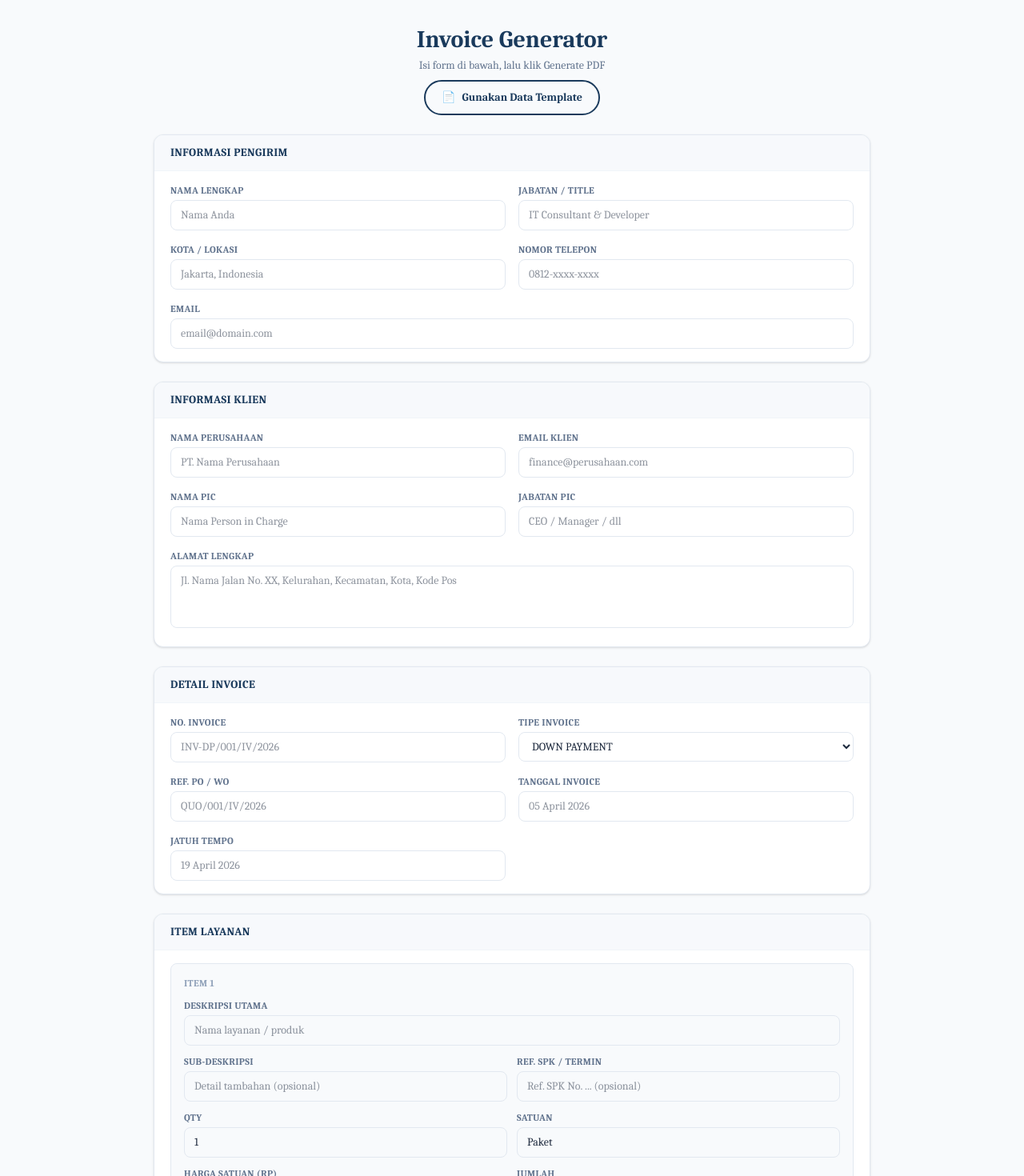
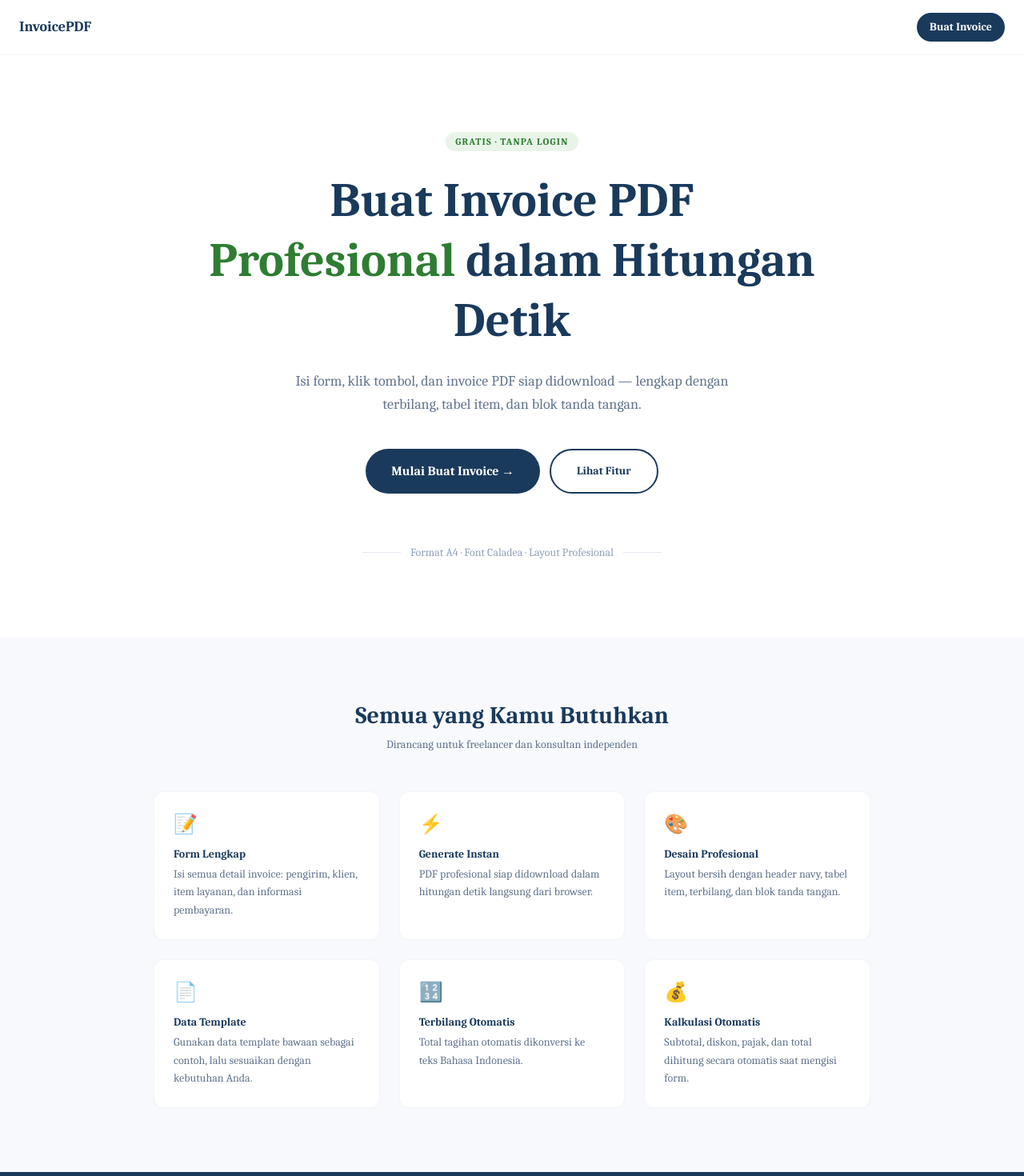
Before and after one commit to Dhanuuwrdhn/invoice-generator-pdf, a Next.js app: page / in a window 1280 px wide. Shown: the top 1470 px of the page at 80% size. Built offline with nearby package versions, Linux system fonts and the light colour scheme.

Commit message:
feat: add landing page and move form to /generator route
Landing page includes hero section, features grid, and CTA sections.
Invoice form moved to /generator for cleaner user flow.

```diff
--- /dev/null
+++ b/src/app/generator/page.tsx
@@ -0,0 +1,9 @@
+import { InvoiceForm } from '@/components/InvoiceForm';
+
+export const metadata = {
+  title: 'Generator — Invoice PDF',
+};
+
+export default function GeneratorPage() {
+  return <InvoiceForm />;
+}
--- a/src/app/page.tsx
+++ b/src/app/page.tsx
@@ -1,5 +1,153 @@
-import { InvoiceForm } from '@/components/InvoiceForm';
+import Link from 'next/link';
 
-export default function Home() {
-  return <InvoiceForm />;
+const FEATURES = [
+  {
+    icon: '📝',
+    title: 'Form Lengkap',
+    desc: 'Isi semua detail invoice: pengirim, klien, item layanan, dan informasi pembayaran.',
+  },
+  {
+    icon: '⚡',
+    title: 'Generate Instan',
+    desc: 'PDF profesional siap didownload dalam hitungan detik langsung dari browser.',
+  },
+  {
+    icon: '🎨',
+    title: 'Desain Profesional',
+    desc: 'Layout bersih dengan header navy, tabel item, terbilang, dan blok tanda tangan.',
+  },
+  {
+    icon: '📄',
+    title: 'Data Template',
+    desc: 'Gunakan data template bawaan sebagai contoh, lalu sesuaikan dengan kebutuhan Anda.',
+  },
+  {
+    icon: '🔢',
+    title: 'Terbilang Otomatis',
+    desc: 'Total tagihan otomatis dikonversi ke teks Bahasa Indonesia.',
+  },
+  {
+    icon: '💰',
+    title: 'Kalkulasi Otomatis',
+    desc: 'Subtotal, diskon, pajak, dan total dihitung secara otomatis saat mengisi form.',
+  },
+];
+
+export default function LandingPage() {
+  return (
+    <div
+      className="min-h-screen flex flex-col"
+      style={{ fontFamily: "'Caladea', 'Cambria', Georgia, serif" }}
+    >
+      {/* Navbar */}
+      <nav className="w-full px-6 py-4 flex items-center justify-between border-b border-slate-100 bg-white">
+        <span className="font-bold text-lg" style={{ color: '#1A3A5C' }}>
+          InvoicePDF
+        </span>
+        <Link
+          href="/generator"
+          className="text-sm font-semibold px-4 py-2 rounded-full transition-all hover:opacity-80"
+          style={{ backgroundColor: '#1A3A5C', color: '#fff' }}
+        >
+          Buat Invoice
+        </Link>
+      </nav>
+
+      {/* Hero */}
+      <section className="flex-1 flex flex-col items-center justify-center text-center px-6 py-24 bg-white">
+        <span
+          className="inline-block text-xs font-bold uppercase tracking-widest px-3 py-1 rounded-full mb-6"
+          style={{ backgroundColor: '#E8F4E8', color: '#2E7D32' }}
+        >
+          Gratis · Tanpa Login
+        </span>
+        <h1
+          className="text-4xl sm:text-5xl md:text-6xl font-bold leading-tight mb-6 max-w-3xl"
+          style={{ color: '#1A3A5C' }}
+        >
+          Buat Invoice PDF{' '}
+          <span style={{ color: '#2E7D32' }}>Profesional</span>{' '}
+          dalam Hitungan Detik
+        </h1>
+        <p className="text-slate-500 text-lg max-w-xl mb-10 leading-relaxed">
+          Isi form, klik tombol, dan invoice PDF siap didownload — lengkap dengan
+          terbilang, tabel item, dan blok tanda tangan.
+        </p>
+        <div className="flex flex-col sm:flex-row gap-3 items-center">
+          <Link
+            href="/generator"
+            className="px-8 py-4 rounded-full text-white font-bold text-base transition-all hover:opacity-90 hover:shadow-lg"
+            style={{ backgroundColor: '#1A3A5C' }}
+          >
+            Mulai Buat Invoice →
+          </Link>
+          <a
+            href="#fitur"
+            className="px-8 py-4 rounded-full font-semibold text-sm border-2 transition-all hover:bg-slate-50"
+            style={{ borderColor: '#1A3A5C', color: '#1A3A5C' }}
+          >
+            Lihat Fitur
+          </a>
+        </div>
+
+        {/* Preview badge */}
+        <div className="mt-16 flex items-center gap-3 text-slate-400 text-sm">
+          <span className="h-px w-12 bg-slate-200" />
+          Format A4 · Font Caladea · Layout Profesional
+          <span className="h-px w-12 bg-slate-200" />
+        </div>
+      </section>
+
+      {/* Features */}
+      <section id="fitur" className="py-20 px-6" style={{ backgroundColor: '#F7F9FC' }}>
+        <div className="max-w-4xl mx-auto">
+          <h2
+            className="text-2xl sm:text-3xl font-bold text-center mb-2"
+            style={{ color: '#1A3A5C' }}
+          >
+            Semua yang Kamu Butuhkan
+          </h2>
+          <p className="text-center text-slate-500 mb-12 text-sm">
+            Dirancang untuk freelancer dan konsultan independen
+          </p>
+          <div className="grid grid-cols-1 sm:grid-cols-2 md:grid-cols-3 gap-6">
+            {FEATURES.map((f) => (
+              <div
+                key={f.title}
+                className="bg-white rounded-xl p-6 border border-slate-100 hover:shadow-md transition-shadow"
+              >
+                <div className="text-2xl mb-3">{f.icon}</div>
+                <h3 className="font-bold text-sm mb-1" style={{ color: '#1A3A5C' }}>
+                  {f.title}
+                </h3>
+                <p className="text-slate-500 text-sm leading-relaxed">{f.desc}</p>
+              </div>
+            ))}
+          </div>
+        </div>
+      </section>
+
+      {/* CTA Bottom */}
+      <section className="py-20 px-6 text-center" style={{ backgroundColor: '#1A3A5C' }}>
+        <h2 className="text-2xl sm:text-3xl font-bold text-white mb-4">
+          Siap membuat invoice pertamamu?
+        </h2>
+        <p className="text-slate-300 mb-8 text-sm">
+          Tidak perlu daftar. Tidak perlu bayar. Langsung pakai.
+        </p>
+        <Link
+          href="/generator"
+          className="inline-block px-10 py-4 rounded-full font-bold text-base transition-all hover:opacity-90"
+          style={{ backgroundColor: '#ffffff', color: '#1A3A5C' }}
+        >
+          Buat Invoice Sekarang →
+        </Link>
+      </section>
+
+      {/* Footer */}
+      <footer className="py-6 text-center text-xs text-slate-400 border-t border-slate-100 bg-white">
+        InvoicePDF · Dibuat dengan Next.js & @react-pdf/renderer
+      </footer>
+    </div>
+  );
 }
```
